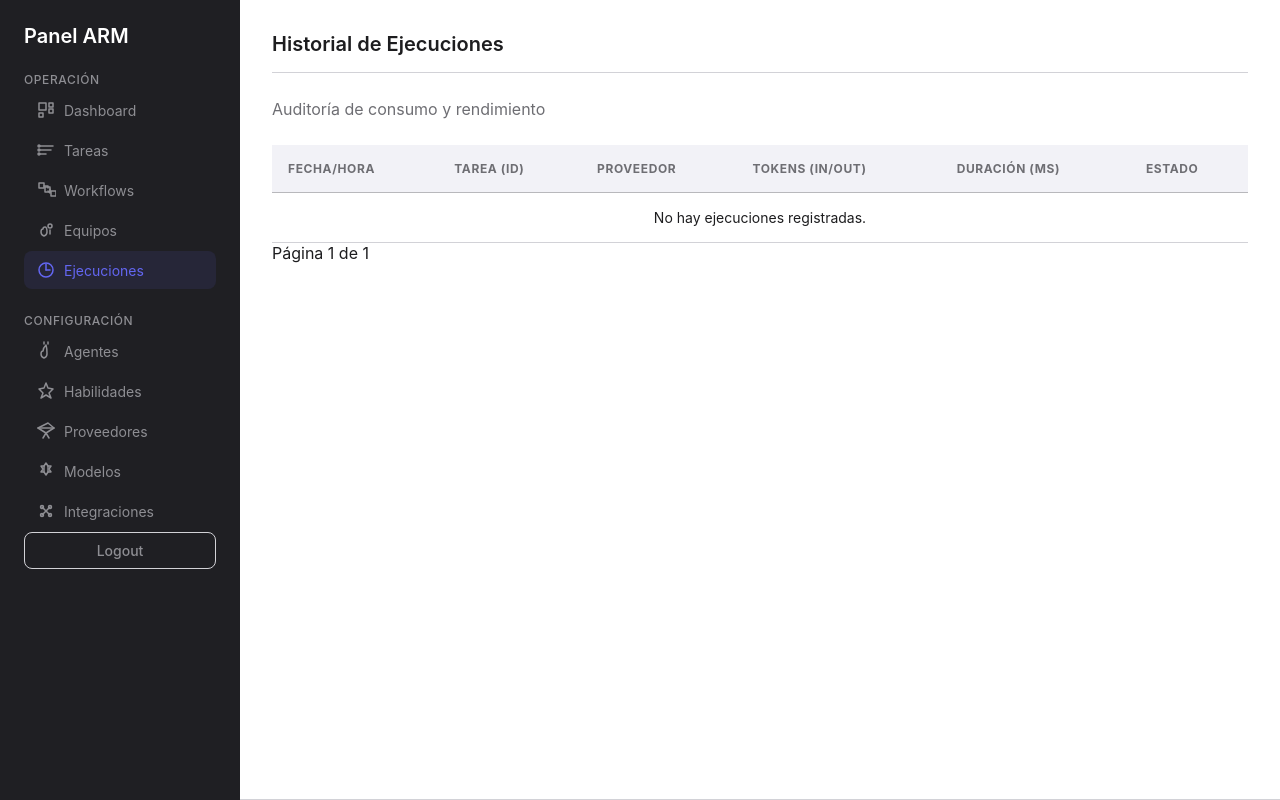
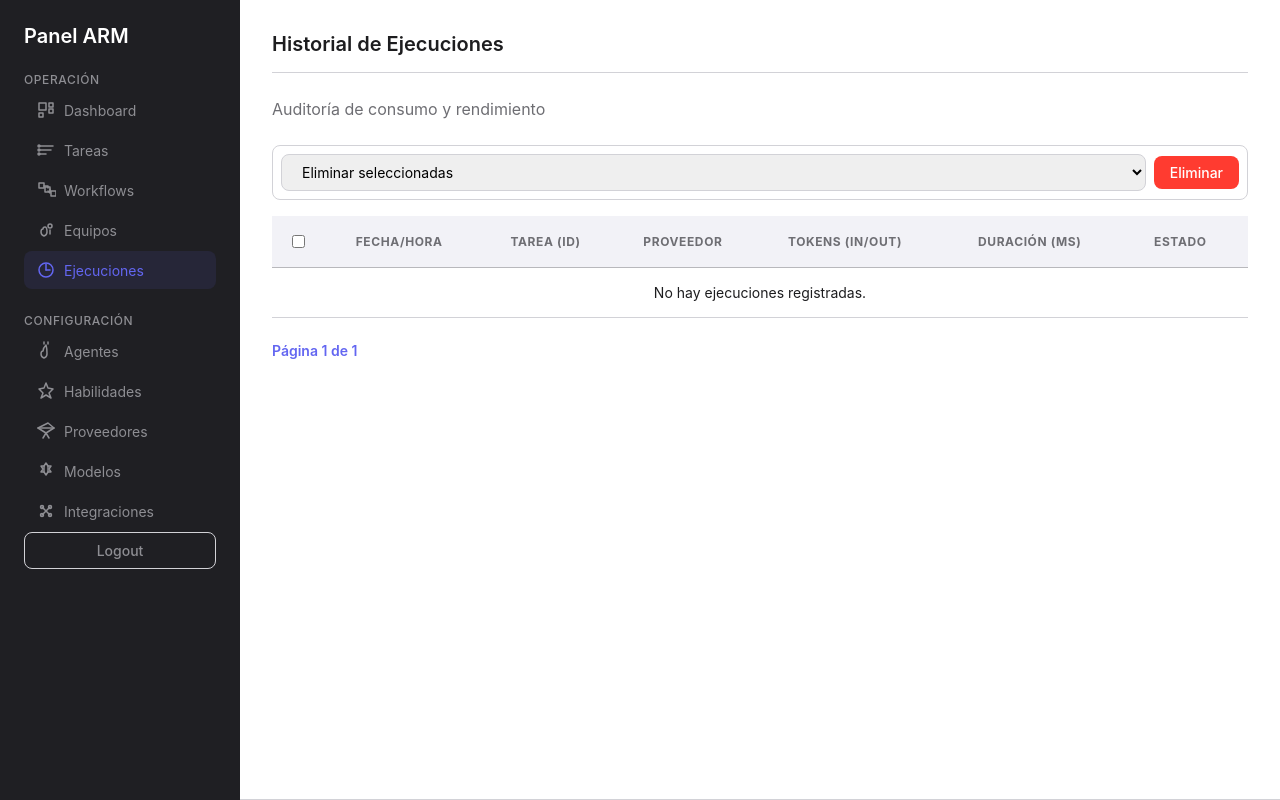
Before and after one commit to whinder251/arm-agentes, a Django app: page /panel/ejecuciones/ in a window 1280 px wide. Run offline with Django 5.2, Linux system fonts and the light colour scheme; the visitor is signed in with stand-in values (Sample User, id 1); data that the repository does not hold is empty; parts of the project's set-up code (start-up, migrations or seed data) failed here and were passed over; some libraries are stand-ins or nearby versions.

Commit message:
PULIDO: Rediseño UI de paginación/lote, borrado ejecuciones y claridad en workflows

```diff
--- a/apps/panel/templates/panel/lista_ejecuciones.html
+++ b/apps/panel/templates/panel/lista_ejecuciones.html
@@ -7,9 +7,18 @@
 </div>
 <p class="subtitulo">Auditoría de consumo y rendimiento</p>
 
+<form method="post" action="{% url 'acciones_lote_ejecuciones' %}" class="form-lote">
+    {% csrf_token %}
+    <select name="action" class="input">
+        <option value="eliminar">Eliminar seleccionadas</option>
+    </select>
+    <button type="submit" class="btn-danger" onclick="return confirm('¿Eliminar las ejecuciones seleccionadas? Esta acción no se puede deshacer.');">Eliminar</button>
+</form>
+
 <table class="tabla">
     <thead>
         <tr>
+            <th><input type="checkbox" id="select-all-executions"></th>
             <th>Fecha/Hora</th>
             <th>Tarea (ID)</th>
             <th>Proveedor</th>
@@ -21,6 +30,7 @@
     <tbody>
         {% for ejecucion in page_obj %}
         <tr>
+            <td><input type="checkbox" name="ejecucion_ids" value="{{ ejecucion.pk }}"></td>
             <td class="fecha">{{ ejecucion.tarea.actualizado_en|date:"d/m/Y H:i" }}</td>
             <td class="mono">#{{ ejecucion.tarea.pk }}</td>
             <td>{{ ejecucion.tarea.agente.modelo.proveedor.nombre|default:"-" }}</td>
@@ -36,7 +46,7 @@
         </tr>
         {% empty %}
         <tr>
-            <td colspan="6" class="vacio">No hay ejecuciones registradas.</td>
+            <td colspan="7" class="vacio">No hay ejecuciones registradas.</td>
         </tr>
         {% endfor %}
     </tbody>
@@ -44,13 +54,22 @@
 
 <div class="paginacion">
     {% if page_obj.has_previous %}
-        <a href="?page=1" class="btn-secondary">&laquo; Primera</a>
-        <a href="?page={{ page_obj.previous_page_number }}" class="btn-secondary">Anterior</a>
+        <a href="?page=1">Primera</a>
+        <a href="?page={{ page_obj.previous_page_number }}">Anterior</a>
     {% endif %}
-    <span>Página {{ page_obj.number }} de {{ page_obj.paginator.num_pages }}</span>
+    <span class="active">Página {{ page_obj.number }} de {{ page_obj.paginator.num_pages }}</span>
     {% if page_obj.has_next %}
-        <a href="?page={{ page_obj.next_page_number }}" class="btn-secondary">Siguiente</a>
-        <a href="?page={{ page_obj.paginator.num_pages }}" class="btn-secondary">Última &raquo;</a>
+        <a href="?page={{ page_obj.next_page_number }}">Siguiente</a>
+        <a href="?page={{ page_obj.paginator.num_pages }}">Última</a>
     {% endif %}
 </div>
+
+<script>
+    const selectAll = document.getElementById('select-all-executions');
+    if (selectAll) {
+        selectAll.addEventListener('change', function(e) {
+            document.querySelectorAll('input[name="ejecucion_ids"]').forEach(cb => cb.checked = e.target.checked);
+        });
+    }
+</script>
 {% endblock %}
--- a/apps/panel/urls.py
+++ b/apps/panel/urls.py
@@ -41,4 +41,5 @@ urlpatterns = [
     path('destinos/<int:pk>/editar/', views.editar_destino, name='editar_destino'),
     path('destinos/<int:pk>/eliminar/', views.eliminar_destino, name='eliminar_destino'),
     path('ejecuciones/', views.lista_ejecuciones, name='lista_ejecuciones'),
+    path('ejecuciones/lote/', views.acciones_lote_ejecuciones, name='acciones_lote_ejecuciones'),
 ]
--- a/apps/panel/views.py
+++ b/apps/panel/views.py
@@ -194,6 +194,24 @@ def acciones_lote_tareas(request):
     else:
         messages.warning(request, "Acción no válida.")
     return redirect('lista_tareas')
+
+
+@login_required
+@require_POST
+def acciones_lote_ejecuciones(request):
+    """Borra por lote las ejecuciones seleccionadas (solo acción 'eliminar')."""
+    action = request.POST.get('action')
+    ejecucion_ids = request.POST.getlist('ejecucion_ids')
+    if not ejecucion_ids:
+        messages.warning(request, "No se seleccionó ninguna ejecución.")
+        return redirect('lista_ejecuciones')
+
+    if action == 'eliminar':
+        count, _ = Ejecucion.objects.filter(pk__in=ejecucion_ids).delete()
+        messages.success(request, f"{count} ejecución(es) eliminada(s).")
+    else:
+        messages.warning(request, "Acción no válida.")
+    return redirect('lista_ejecuciones')
 
 
 @login_required
--- a/static/css/app.css
+++ b/static/css/app.css
@@ -591,3 +591,78 @@ h4 { font-size: var(--text-base); font-weight: var(--font-weight-semibold); marg
   color: var(--text-secondary);
   font-style: italic;
 }
+
+/* ============================================================
+   Paso PULIDO-FINAL: Barra de acciones por lote
+   ============================================================ */
+.form-lote {
+  display: flex;
+  gap: var(--space-sm);
+  align-items: center;
+  margin-bottom: var(--space-md);
+  padding: var(--space-sm);
+  background: var(--bg-surface);
+  border: 1px solid var(--border-subtle);
+  border-radius: var(--radius-md);
+}
+
+.form-lote select {
+  min-width: 200px;
+}
+
+/* ============================================================
+   Paso PULIDO-FINAL: Paginación limpia y minimalista
+   ============================================================ */
+.paginacion {
+  display: flex;
+  gap: var(--space-sm);
+  align-items: center;
+  font-size: var(--text-sm);
+  margin-top: var(--space-lg);
+  flex-wrap: wrap;
+}
+
+.paginacion span {
+  color: var(--text-secondary);
+}
+
+.paginacion a {
+  color: var(--text-secondary);
+  text-decoration: none;
+  padding: var(--space-xs) var(--space-sm);
+  border-radius: var(--radius-sm);
+}
+
+.paginacion a:hover {
+  color: var(--accent-primary);
+  background: var(--bg-surface-hover);
+}
+
+.paginacion .active {
+  color: var(--accent-primary);
+  font-weight: var(--font-weight-semibold);
+}
+
+/* ============================================================
+   Paso PULIDO-FINAL: Checkboxes alineados en tablas
+   ============================================================ */
+td input[type="checkbox"] {
+  vertical-align: middle;
+  cursor: pointer;
+}
+
+/* ============================================================
+   Paso PULIDO-FINAL: Secuencia de pasos en workflows
+   ============================================================ */
+.workflow-secuencia {
+  display: flex;
+  flex-wrap: wrap;
+  gap: var(--space-xs);
+  align-items: center;
+}
+
+.workflow-secuencia .separador {
+  color: var(--text-tertiary);
+  font-size: var(--text-sm);
+  font-weight: var(--font-weight-medium);
+}
```
Also changed, not shown: apps/panel/templates/panel/lista_workflows.html (+10 -1 lines), apps/panel/templates/panel/tareas.html (+6 -6 lines), docs/plan.md (+29 -0 lines), tests/test_panel.py (+25 -0 lines).
